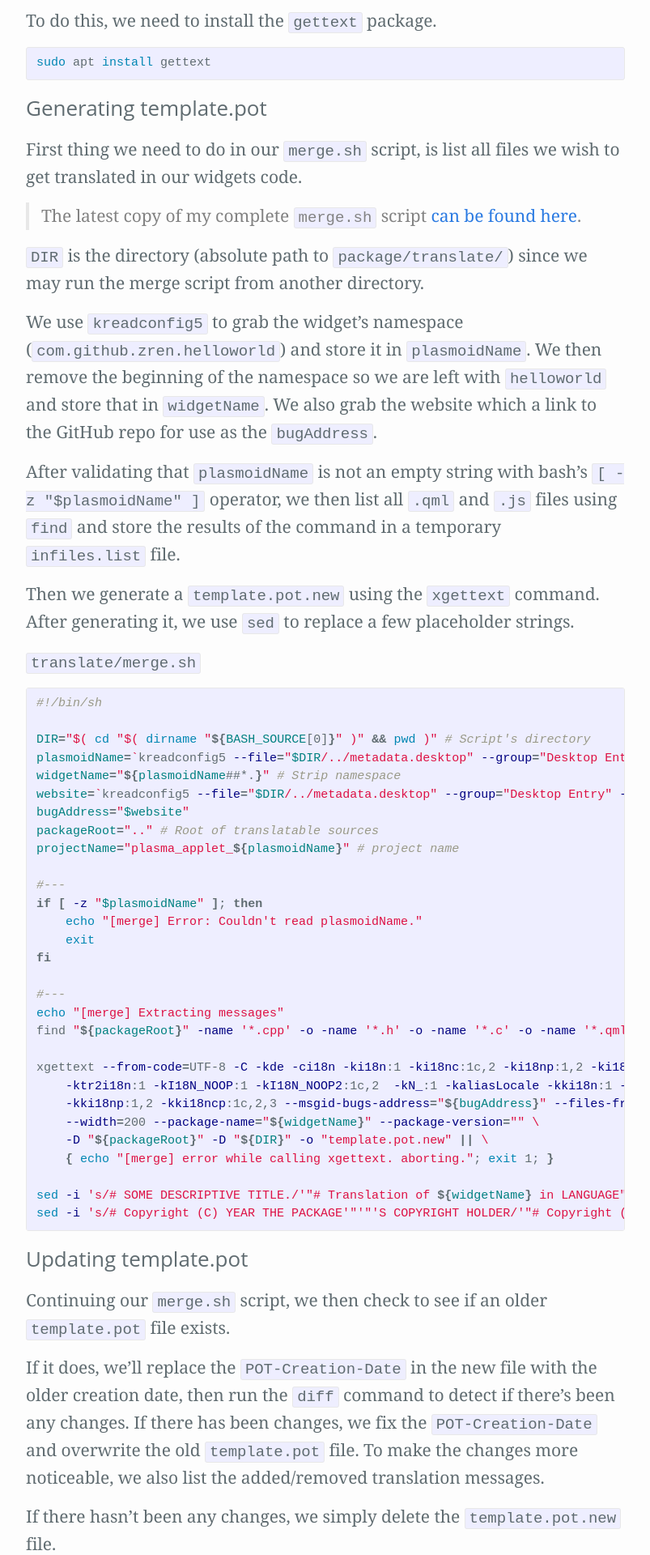
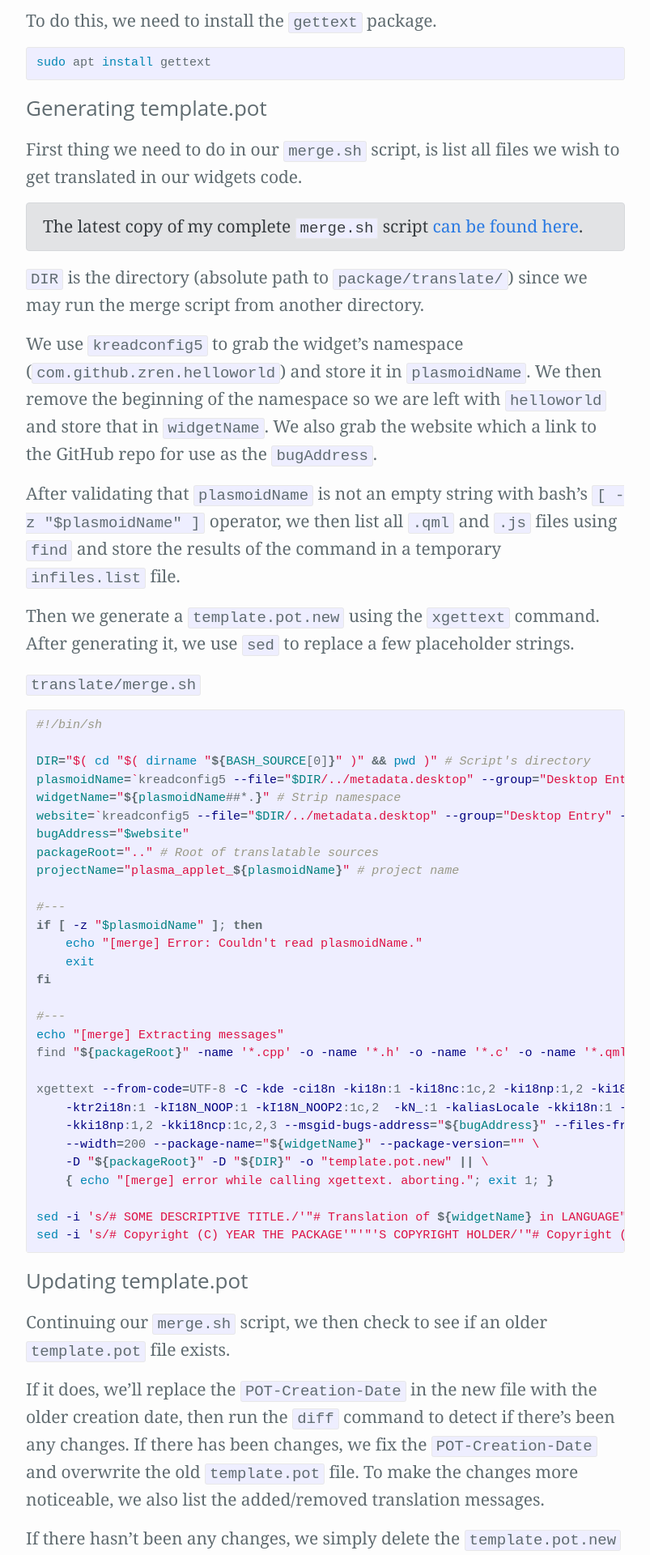
Before and after one commit to Zren/zren.github.io, a Jekyll site: the page built from kde_docs/widget-TranslationsI18n.md, in a window 1280 px wide. Shown: the part 3409-5329 px from the top of the page at 81% size, without its empty margins (238-1041 px from the left). Built offline with Jekyll 4.4.1, drawn with Linux system fonts in a browser that asks for light colours; our own code applies the rules of GitHub Pages for plain Markdown files.

Commit message:
Use alerts css in blog posts

```diff
--- a/_sass/_layout.scss
+++ b/_sass/_layout.scss
@@ -419,6 +419,60 @@
         }
     }
 
+    /* Bootstrap Alerts */
+    .alert {
+        position: relative;
+        padding: .75rem 1.25rem;
+        margin-bottom: 1rem;
+        border: 1px solid transparent;
+        border-radius: .25rem;
+    }
+    .alert-primary {
+        color: #004085;
+        background-color: #cce5ff;
+        border-color: #b8daff;
+    }
+    .alert-secondary {
+        color: #383d41;
+        background-color: #e2e3e5;
+        border-color: #d6d8db;
+    }
+    .alert-secondary {
+        color: #383d41;
+        background-color: #e2e3e5;
+        border-color: #d6d8db;
+    }
+    .alert-success {
+        color: #155724;
+        background-color: #d4edda;
+        border-color: #c3e6cb;
+    }
+    .alert-danger {
+        color: #721c24;
+        background-color: #f8d7da;
+        border-color: #f5c6cb;
+    }
+    .alert-warning {
+        color: #856404;
+        background-color: #fff3cd;
+        border-color: #ffeeba;
+    }
+    .alert-info {
+        color: #0c5460;
+        background-color: #d1ecf1;
+        border-color: #bee5eb;
+    }
+    .alert-light {
+        color: #818182;
+        background-color: #fefefe;
+        border-color: #fdfdfe;
+    }
+    .alert-dark {
+        color: #1b1e21;
+        background-color: #d6d8d9;
+        border-color: #c6c8ca;
+    }
+
     .installtable {
         img {
             width: 1.4em;
```
